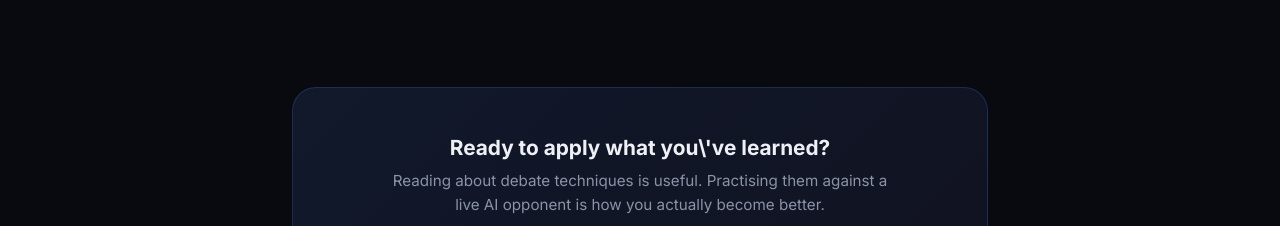
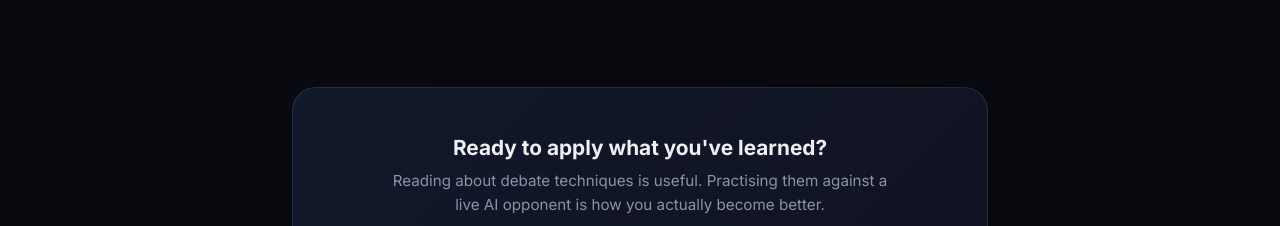
Before and after one commit to avadhgupta64-png/debate-coach, a React (Vite) app in the folder frontend/: page /learn in a window 1280 px wide. Shown: the part 1840-2066 px from the top of the page. Built offline with nearby package versions, Linux system fonts and the light colour scheme; no server answers.

Commit message:
Fix Learn page CTA heading: remove stray backslash before apostrophe in you've

```diff
--- a/frontend/src/pages/LearnHub.jsx
+++ b/frontend/src/pages/LearnHub.jsx
@@ -297,7 +297,7 @@ export default function LearnHub() {
             }}
           >
             <h2 style={{ fontSize: '1.3rem', fontWeight: 700, color: 'var(--color-text-primary)', marginBottom: 'var(--space-sm)' }}>
-              Ready to apply what you\'ve learned?
+              Ready to apply what you've learned?
             </h2>
             <p
               style={{
```
